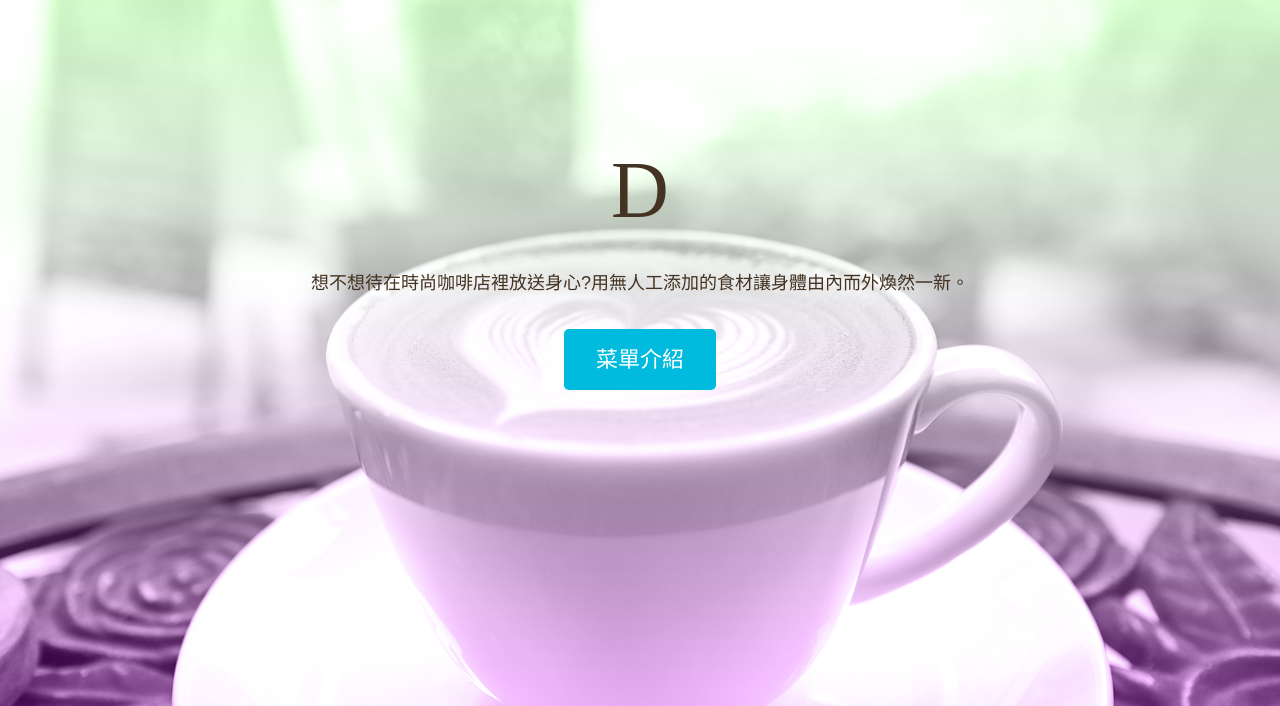
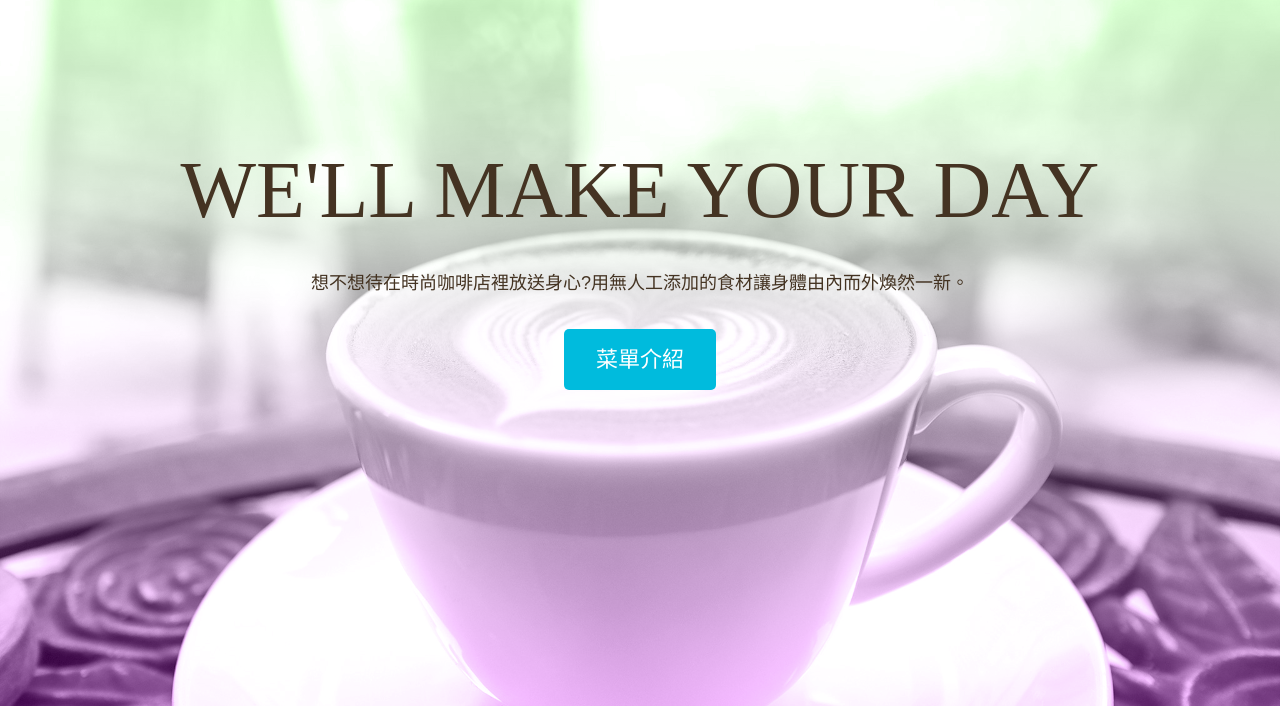
Before and after one commit to liyinku07/practice, a plain HTML site: page index.html in a window 1280 px wide. Shown: the part 94-800 px from the top of the page. Drawn offline with Linux system fonts and the light colour scheme; some packages are replaced by stand-ins of ours; a web font is replaced by a local one.

Commit message:
Update index.html

```diff
--- a/index.html
+++ b/index.html
@@ -26,7 +26,7 @@
         </header>
 
         <div class="home-content wrapper">
-            <h2 class="page-title">D</h2>
+            <h2 class="page-title">We'll Make Your Day</h2>
             <p>想不想待在時尚咖啡店裡放送身心?用無人工添加的食材讓身體由內而外煥然一新。</p>
             <a class="button" href="menu.html">菜單介紹</a>
 
```
